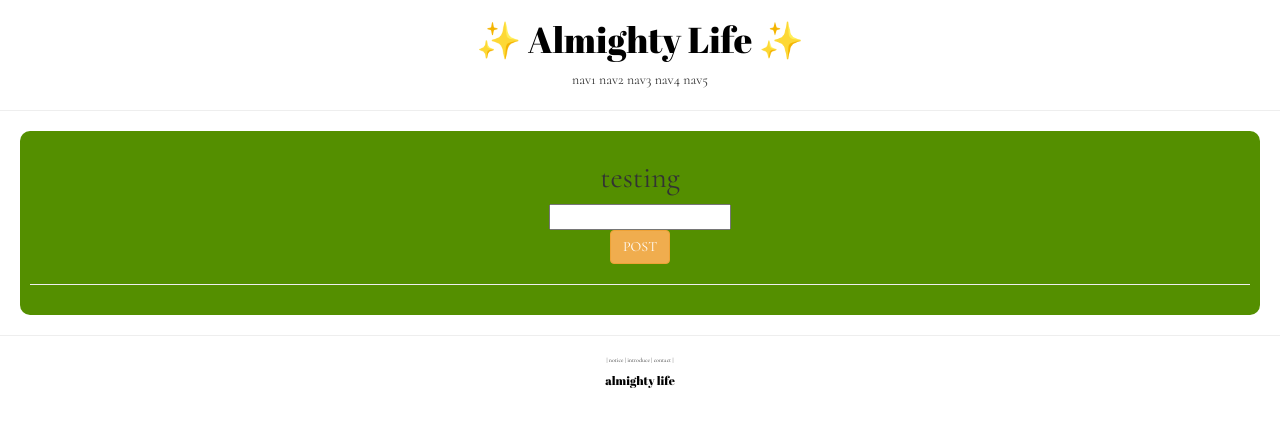
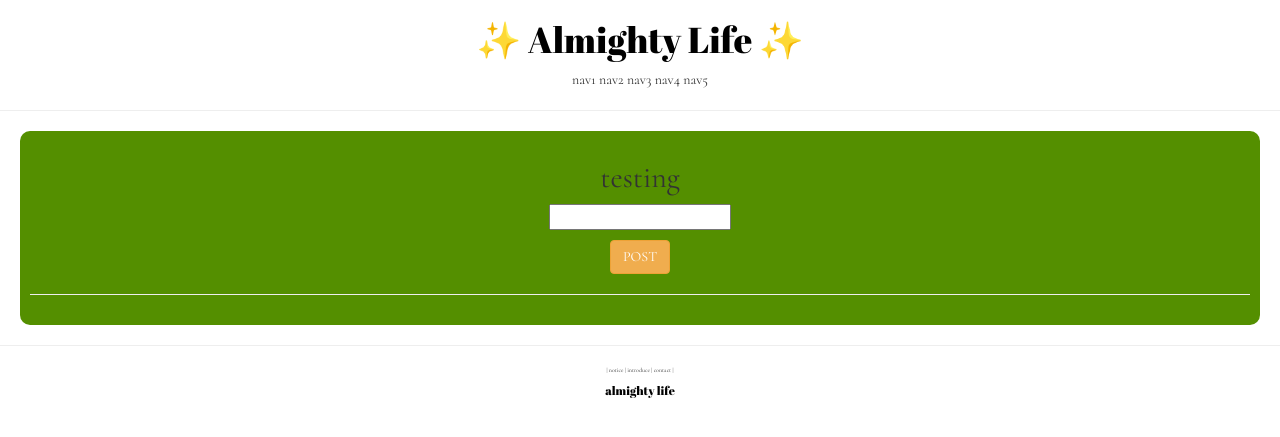
Before and after one commit to isdiscodead/likelion_django_study, a Django app: page /account/hello_world/ in a window 1280 px wide. Shown: the top 437 px of the page. Run offline with Django 3.2, Linux system fonts and the light colour scheme; parts of the project's set-up code (start-up, migrations or seed data) failed here and were passed over; some libraries are stand-ins or nearby versions.

Commit message:
debug configuration, html edit

```diff
--- a/accountapp/templates/accountapp/helloworld.html
+++ b/accountapp/templates/accountapp/helloworld.html
@@ -8,7 +8,7 @@
 
         <form action="/account/hello_world/" method="POST">
             {% csrf_token %}
-            <div>
+            <div style="margin: 1rem;">
                 <input type="text" name="hello_world_input">
             </div>
             <div>
```
